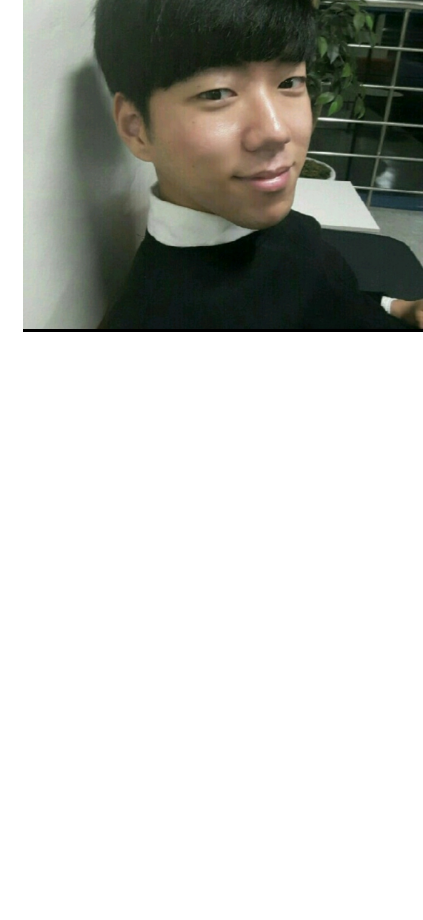
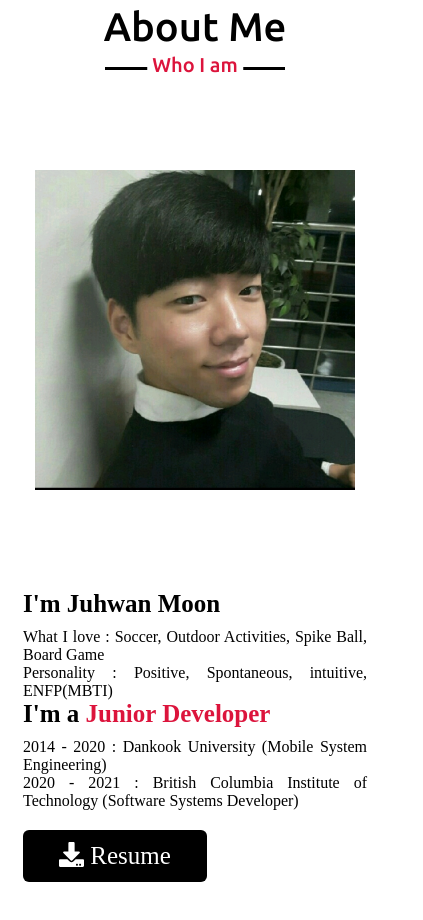
Before and after one commit to juhwan1014/Juhwan_Final_Portfolio, a React (Create React App) app: page / in a window 390 px wide. Shown: the part 940-1860 px from the top of the page, 423 px wide, since content can reach past the window. Before the commit the page ends 1276 px from the top, so only its background shows below. Built offline with nearby package versions, Linux system fonts and the light colour scheme.

Commit message:
css styling

```diff
--- a/src/App.css
+++ b/src/App.css
@@ -31,6 +31,7 @@
     padding: 30px 0;
     background-color: none;
     font-family: 'Balsamiq';
+    z-index: 999;
     /*배경화면 올리려고*/
     margin-top: 20vh;
     transition: all 0.3s ease;
@@ -97,12 +98,13 @@
 }
 
 /*menu button styling*/
-.menu-btn{
+ .menu-btn{
     color: black;
     font-size: 23px;
     cursor: pointer;
     display: none;
 }
+
 
 /*header Styling*/
 
@@ -198,22 +200,38 @@
 
 
 /*Responsive Media Query*/
-@media (max-width: 1104px){
 
+@media (max-width: 1300px){
+    .about .about-content .left img{
+        height: 400px;
+        width: 400px;
+
+     }
     .header .max-width{
        margin-right: 0px;
     }
 }
+
+@media (max-width: 1104px){
+    .about .about-content .left img{
+        padding: 40px;
+        height: 350px;
+        width: 350px;
+     }
+
+}
 @media (max-width: 991px){
-
+    .about .about-content .left img{
+        padding: 40px;
+        height: 350px;
+        width: 350px;
+     }
     .max-width{
         padding: 0 50px;
     }
 }
 
 @media (max-width: 947px){
-
-
 
     .menu-btn{
         display: block;
@@ -229,7 +247,8 @@
       width: 100%;
       left: -100%;
       top: 0;
-      background: white;
+      /* opacity:inherit; */
+      background: crimson;
       text-align: center;
       padding-top: 80px;
       transition: all 0.3s ease;
@@ -245,6 +264,29 @@
         margin: 20px 0;
         font-size: 25px;
     }
+
+    .navbar.navColor .menu li a{
+        color: black;
+    }
+
+    .navbar.navColor .menu-btn{
+        color: white;
+    }
+
+    /* .navbar .menu.active li a:hover {
+        color: crimson;
+      }
+      .menu-btn {
+        display: block;
+        z-index: 999;
+      } */
+      /* .menu-link-icon {
+        margin: 0 10px
+      }
+      .menu-btn i#hamburger-bar.active:before {
+        content: '\f00d';
+      } */
+
     .header .header-content .text_2{
         font-size: 70px;
         }
@@ -257,6 +299,25 @@
         font-size: 23px;
         padding: 10px 30px;
     }
+
+    .max-width{
+        max-width: 800px;
+    }
+
+    .about .about-content .column{
+        width: 100%;
+    }
+    .about .about-content .left{
+        display: flex;
+        justify-content: center;
+        margin: 0 auto 60px;
+    }
+
+    .about .about-content .right{
+        flex: 100%;
+    }
+
+
 }
 
 @media (max-width: 690px){
@@ -293,18 +354,99 @@
 /*about Page Styling*/
 
 .about{
+    padding: 100px 0;
     font-family: 'Poppins';
 }
 
 .about .title{
+    position: relative;
+    text-align: center;
+    font-size: 40px;
+    font-weight: 500;
+    margin-bottom: 60px;
+    padding-bottom: 20px;
     font-family: 'Ubuntu';
+}
+
+.about .title::before{
+    content: "";
+    position: absolute;
+    bottom: 0px;
+    left: 50%;
+    width: 180px;
+    height: 3px;
+    background: black;
+    transform: translateX(-50%);
+}
+
+.about .title::after{
+    content: "Who I am";
+    position: absolute;
+    bottom: -12px;
+    left: 50%;
+    font-size: 20px;
+    color: crimson;
+    padding: 5px;
+    background: white;
+    transform: translateX(-50%);
+}
+
+.about .about-content{
+    display: flex;
+    flex-wrap: wrap;
+    align-items: center;
+    justify-content: space-between;
+}
+
+.about .about-content .left{
+    width: 45%;
 }
 
 .about .about-content .left img{
    height: 400px;
    width: 400px;
    object-fit: cover;
+   border-radius: 10px;
 }
+
+.about .about-content .right{
+    width: 55%;
+}
+
+.about .about-content .right .text{
+    font-size: 25px;
+    font-weight: 600;
+    margin-bottom: 10px;
+}
+
+.about .about-content .right .text span{
+    color: crimson;
+}
+
+.about .about-content .right p{
+    text-align: justify;
+}
+
+.about .about-content .right a{
+    display: inline-block;
+    background: black;
+    color: #fff;
+    font-size: 25px;
+    padding: 12px 36px;
+    margin-top: 20px;
+    border-radius: 6px;
+    /* border: 2px solid black; */
+    transition: all 0.3s ease;
+}
+
+.about .about-content .right a:hover{
+    color:#fff;
+    background: crimson;
+}
+
+
+
+
 /* .about{
     display: flex;
     flex-direction: row;
--- a/src/components/About.js
+++ b/src/components/About.js
@@ -1,6 +1,8 @@
 import React, { Component } from 'react';
 import Fade from 'react-reveal/Fade';
 import { Link } from 'react-router-dom';
+import { FontAwesomeIcon } from '@fortawesome/react-fontawesome'
+import { faDownload } from '@fortawesome/free-solid-svg-icons'
 import me from '../images/me.jpeg'
 
 
@@ -16,6 +18,15 @@ class About extends Component {
                <div className="column left">
                <img src={me} alt={"me"}></img>
                 </div>
+               <div className="column right">
+                   <div className="text">I'm Juhwan Moon </div>
+                   <p>What I love : Soccer, Outdoor Activities, Spike Ball, Board Game</p>
+                   <p>Personality : Positive, Spontaneous, intuitive, ENFP(MBTI)</p>
+                   <div className="text"> I'm a <span>Junior Developer</span></div>
+                   <p>2014 - 2020  :  Dankook University (Mobile System Engineering)</p>
+                   <p>2020 - 2021  :  British Columbia Institute of Technology (Software Systems Developer)</p>
+                   <a href="#"><FontAwesomeIcon icon={faDownload} /> Resume</a>
+               </div>
             </div>
         </div>
 
```
